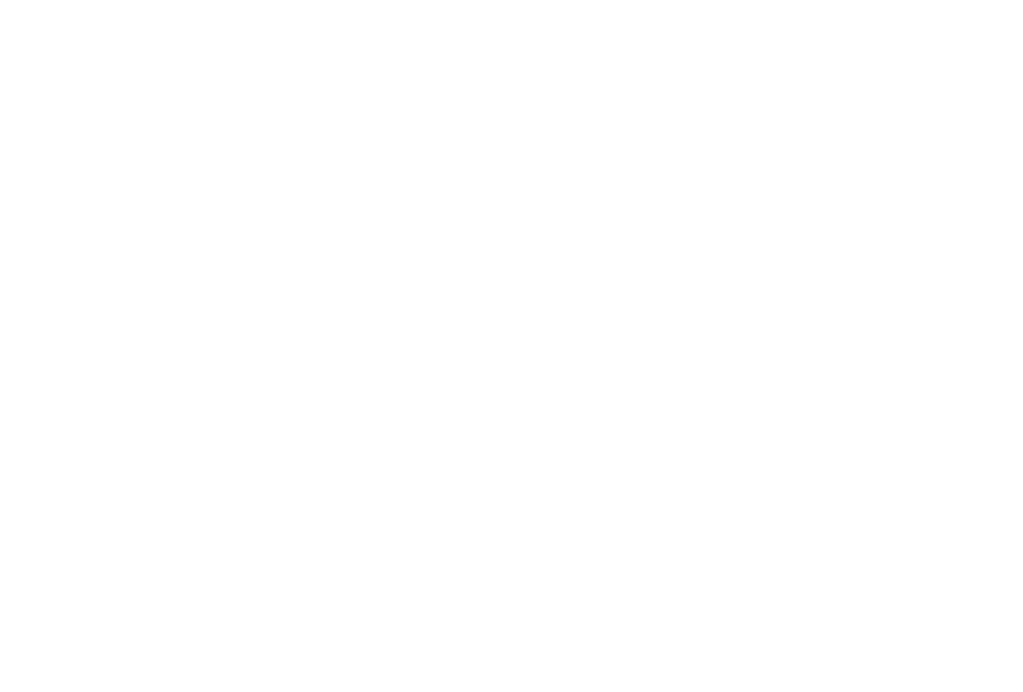
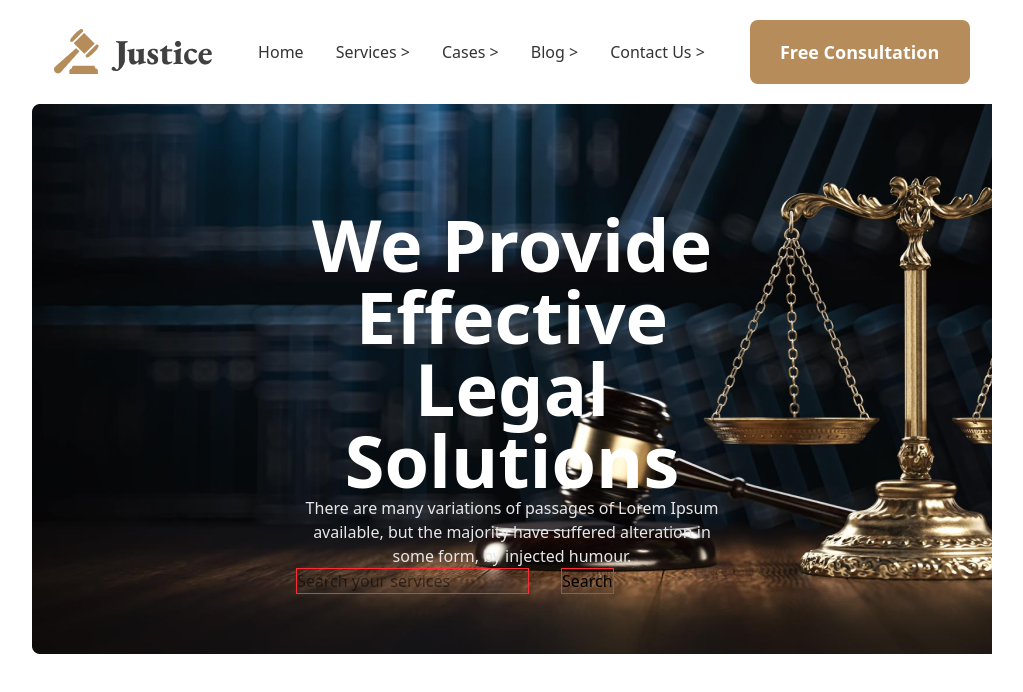
Before and after one commit to ela336/legal-solution, a plain HTML site: page index.html in a window 1280 px wide. Shown: the whole page, without its empty margins (128-1151 px from the left). Drawn offline with nearby package versions, Linux system fonts and the light colour scheme.

Commit message:
navbar designed with tailwind css

```diff
--- a/index.html
+++ b/index.html
@@ -4,8 +4,31 @@
     <meta charset="UTF-8">
     <meta name="viewport" content="width=device-width, initial-scale=1.0">
     <title>Document</title>
+   <script src="https://cdn.jsdelivr.net/npm/@tailwindcss/browser@4"></script>
 </head>
 <body>
-
+    <header>
+        <nav class="flex justify-around items-center w-[75%] max-w-[1170px] my-5 mx-auto">
+            <img src="./images/logo2.png" alt="">
+            <ul class="flex justify-between items-center gap-x-8 text-[1rem] text-[#333333]">
+                <li>Home</li>
+                <li>Services ></li>
+                <li>Cases ></li>
+                <li>Blog ></li>
+                <li>Contact Us ></li>
+            </ul>
+            <button class="bg-[#B68C5A] text-[#FFFFFF] border-none rounded-lg w-[220px] h-16 text-lg font-semibold">Free Consultation</button>
+        </nav>
+        <section class=" flex items-center justify-center banner  bg-[url('./images/banner.png')] bg-cover w-[75%] max-w-[1170px] h-[550px] mx-auto">
+            <div class="banner-content h-[342px] w-[45%] text-center ">
+                <h2 class=" text-7xl font-semibold text-[#FFFFFF] ">We Provide Effective Legal Solutions</h2>
+                <p class="text-base text-[#E7E7E7]">There are many variations of passages of Lorem Ipsum available, but the majority have suffered alteration in some form, by injected humour.</p>
+                <div class="flex gap-8">
+                    <input class=" border border-red-500" type="text" placeholder="Search your services">
+                    <input  class=" border border-red-500" type="submit" value="Search">
+                </div>
+            </div>
+        </section>
+    </header>
 </body>
 </html>
--- /dev/null
+++ b/tailwind.int.css
@@ -0,0 +1 @@
+@import "tailwindcss";
```
